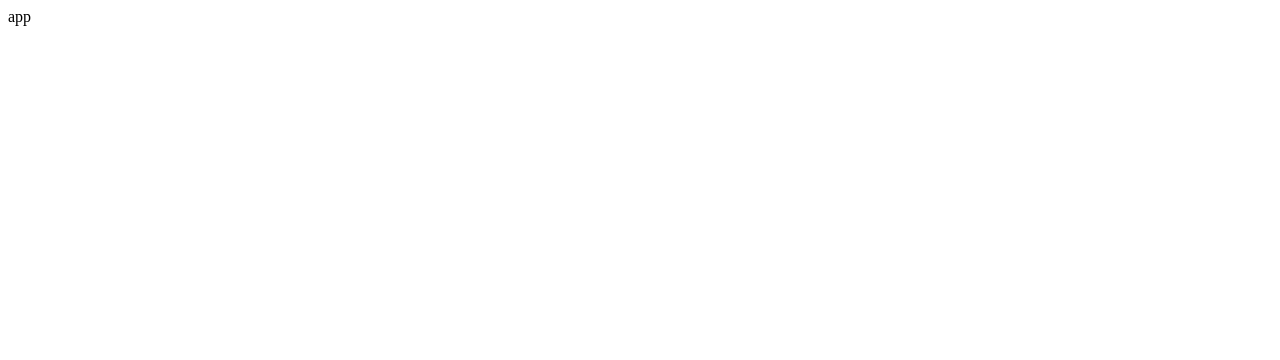
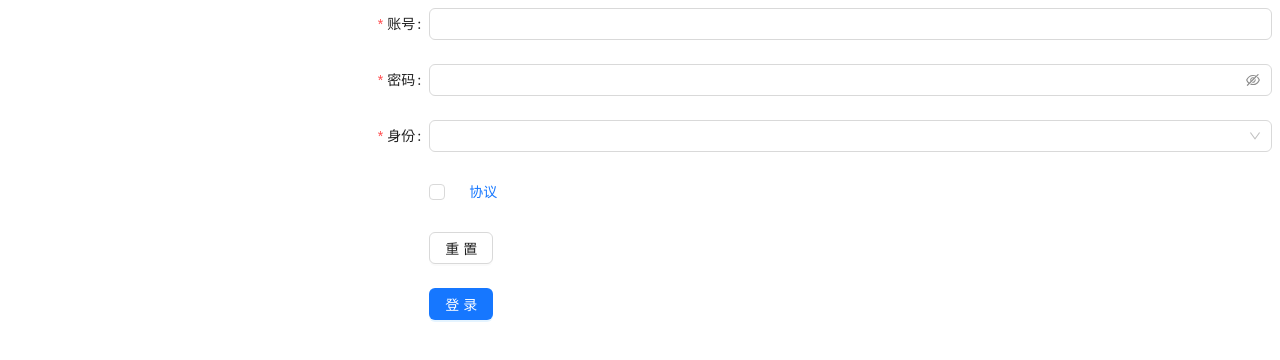
Before and after one commit to cxltybz/login, a React (Create React App) app: page / in a window 1280 px wide. Shown: the top 360 px of the page. Built offline with nearby package versions, Linux system fonts and the light colour scheme.

Commit message:
登录表单的实现,后续样式需调整

```diff
--- a/package.json
+++ b/package.json
@@ -6,6 +6,8 @@
     "@testing-library/jest-dom": "^5.16.5",
     "@testing-library/react": "^13.4.0",
     "@testing-library/user-event": "^13.5.0",
+    "antd": "^5.0.0",
+    "axios": "^1.1.3",
     "react": "^18.2.0",
     "react-dom": "^18.2.0",
     "react-scripts": "5.0.1",
--- a/src/App.js
+++ b/src/App.js
@@ -1,7 +1,9 @@
-
+import React from 'react';
+import { Button } from 'antd';
 function App() {
   return (
     <>app
+      <Button type='primary'>button</Button>
     </>
   );
 }
--- /dev/null
+++ b/src/Login.js
@@ -0,0 +1,91 @@
+import React, { useState } from 'react';
+import { Button, Checkbox, Form, Input, Select, message } from 'antd';
+import axios from 'axios';
+const Login = () => {
+    const [form] = Form.useForm();
+    const [checkNick, setCheckNick] = useState(false);
+    // 登录提交验证
+    const onFinish = (values) => {
+        console.log(values);
+        axios.get('/api/login').then(res => {
+            const user = res.data
+            user.map(item => {
+                if (item.name == values.name && item.password == values.name && item.identity == values.identity) {
+                    message.success('登录成功', 2.5)
+                    return false;
+                } else {
+                    message.success('账号验证失败', 2.5)
+                    return false;
+                }
+            })
+
+        }).catch(() => {
+            console.log('error');
+            message.error('登录失败', 2.5)
+        });
+    };
+
+    const onFinishFailed = (errorInfo) => {
+        console.log('Failed:', errorInfo);
+    };
+    const onCheckboxChange = (e) => {
+        setCheckNick(e.target.checked);
+    };
+    // 清除按钮
+    const onReset = () => {
+        form.resetFields();
+    }
+
+    return (
+        <Form
+            name="basic"
+            labelCol={{ span: 8 }}
+            wrapperCol={{ span: 16 }}
+            initialValues={{
+                remember: true
+            }}
+            onFinish={onFinish}
+            onFinishFailed={onFinishFailed}
+            autoComplete="off"
+            form={form}
+        >
+            <Form.Item
+                label="账号"
+                name="name"
+                rules={[{ required: true, message: '请输入你的账号!' }]}
+            >
+                <Input />
+            </Form.Item>
+
+            <Form.Item
+                label="密码"
+                name="password"
+                rules={[{ required: true, message: '请输入你的密码!' }]}
+            >
+                <Input.Password />
+            </Form.Item>
+            <Form.Item label="身份" name="identity"
+                rules={[{ required: true, message: '请选择你的身份!' }]}>
+                <Select>
+                    <Select.Option value="1">组长</Select.Option>
+                    <Select.Option value="2">区长</Select.Option>
+                </Select>
+            </Form.Item>
+            <Form.Item name="checked" rules={[{ required: true, message: '请同意协议!' }]} valuePropName="checked" wrapperCol={{ offset: 8, span: 16 }}>
+                <Checkbox checked={checkNick} onChange={onCheckboxChange}>
+                    <Button type="link" href='https://www.baidu.com/s?ie=UTF-8&wd=%E4%B8%96%E7%95%8C%E6%9D%AF'>协议</Button>
+                </Checkbox>
+            </Form.Item>
+            <Form.Item wrapperCol={{ offset: 8, span: 16 }}>
+                <Button htmlType="button" onClick={onReset}>重置</Button>
+            </Form.Item>
+            <Form.Item wrapperCol={{ offset: 8, span: 16 }}>
+                <Button type="primary" htmlType="submit">
+                    登录
+                </Button>
+            </Form.Item>
+        </Form>
+    );
+};
+
+export default Login;
--- a/src/index.js
+++ b/src/index.js
@@ -1,12 +1,12 @@
 import React from 'react';
 import ReactDOM from 'react-dom/client';
-import App from './App';
+import Login from './Login';
 import reportWebVitals from './reportWebVitals';
 
 const root = ReactDOM.createRoot(document.getElementById('root'));
 root.render(
   <React.StrictMode>
-    <App />
+    <Login />
   </React.StrictMode>
 );
 
```
Also changed, not shown: 1 other file (tests, documents, lock files or other folders).
